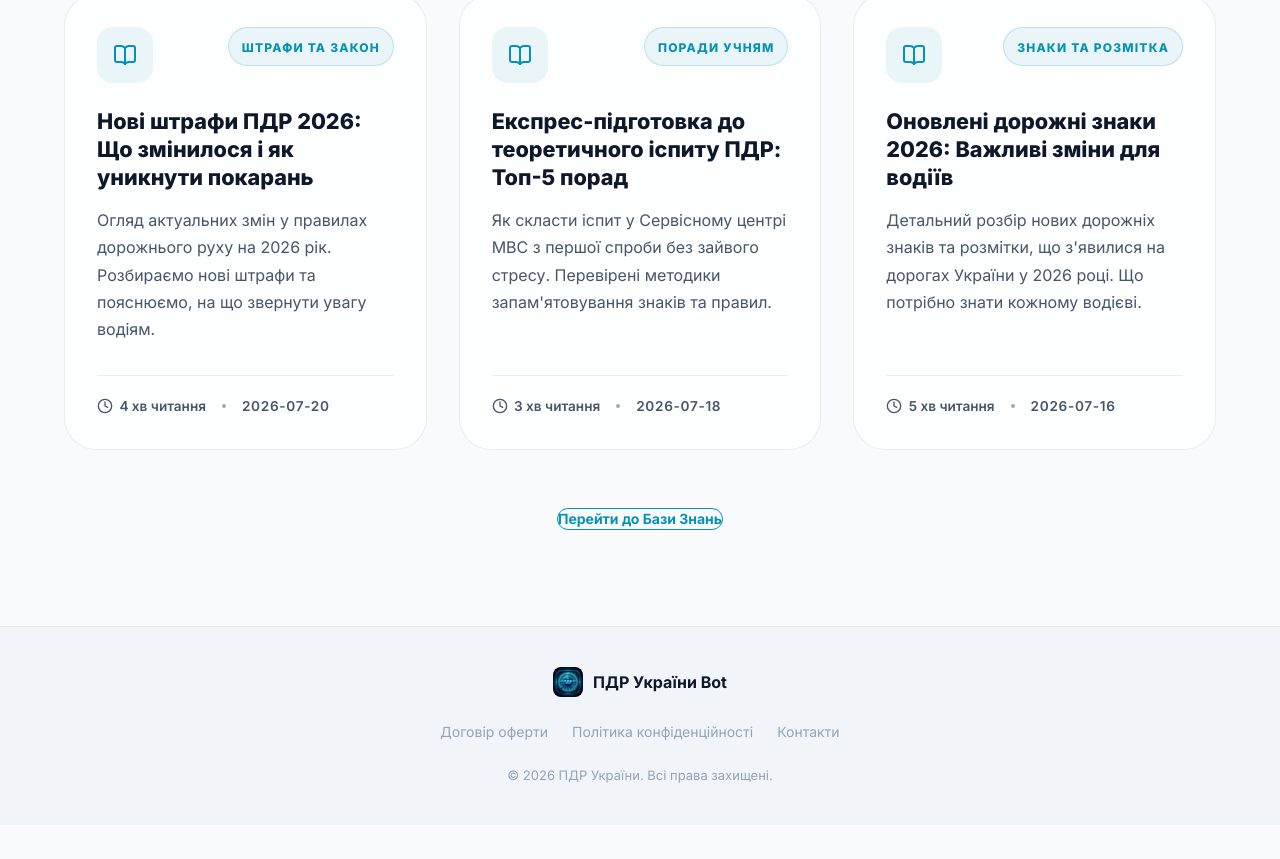
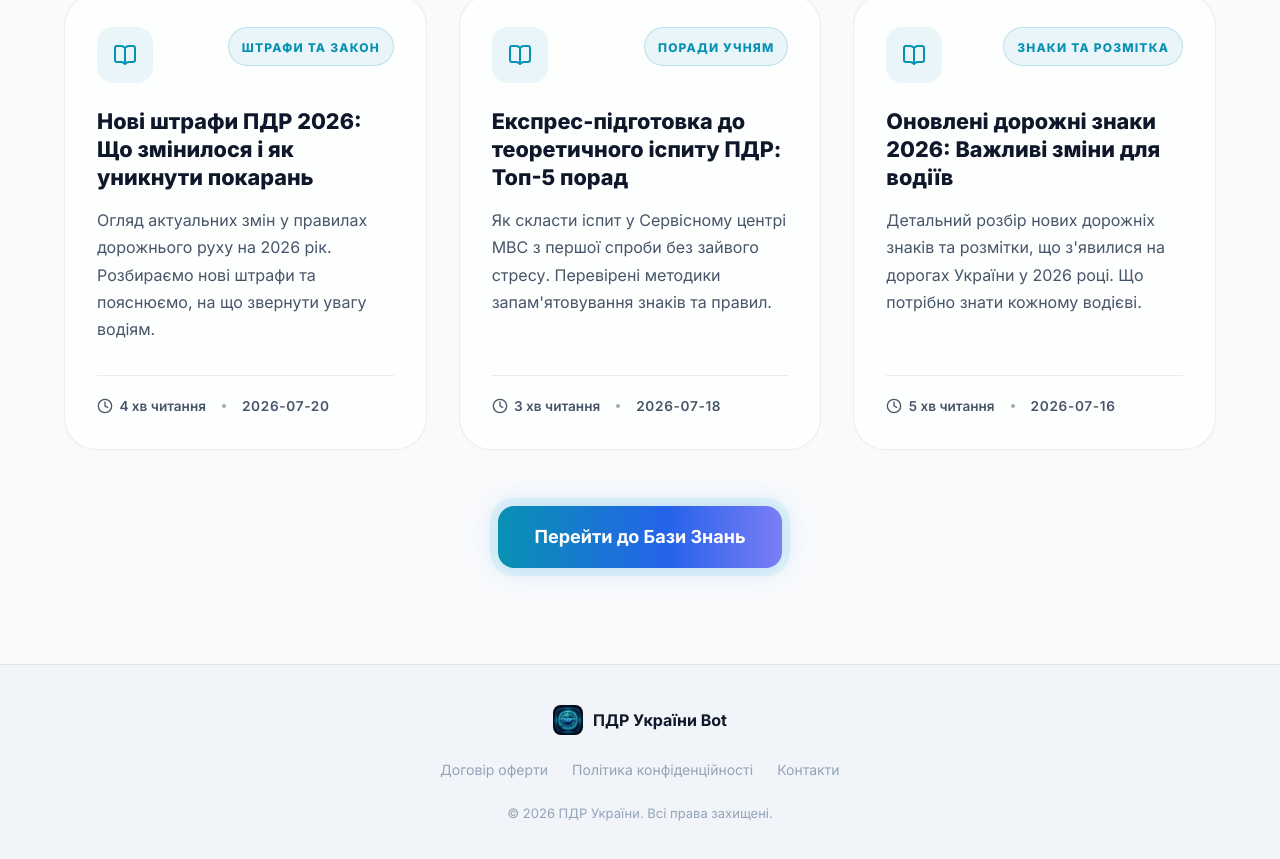
Before and after one commit to serjtlgram/pdr-landing, a Next.js app: page / in a window 1280 px wide. Shown: the part 7311-8170 px from the top of the page. Before the commit the page ends 8136 px from the top, so only its background shows below. Built offline with nearby package versions, Linux system fonts and the light colour scheme.

Commit message:
Design: Update back button and view all button styles

```diff
--- a/src/app/[slug]/page.tsx
+++ b/src/app/[slug]/page.tsx
@@ -47,8 +47,8 @@ export default async function BlogPostPage({
       <main className="container-xl" style={{ paddingTop: '8rem', paddingBottom: '6rem', position: 'relative', zIndex: 10, fontFamily: 'var(--font-inter)' }}>
 
         {/* Back Button */}
-        <div className="mb-6">
-          <Link href="/blog" className="inline-flex items-center gap-2 text-[#0284c7] hover:text-[#0369a1] transition-colors font-semibold text-sm">
+        <div className="mb-8">
+          <Link href="/blog" className="inline-flex items-center gap-2 px-5 py-2.5 rounded-full glass-card hover:-translate-y-0.5 hover:shadow-[0_8px_20px_rgba(6,182,212,0.12)] hover:border-[var(--accent-cyan)] text-[#0284c7] dark:text-[#38bdf8] transition-all duration-300 font-semibold text-sm">
             <ChevronLeft size={18} strokeWidth={2.5} />
             <span>До списку статей</span>
           </Link>
--- a/src/app/page.tsx
+++ b/src/app/page.tsx
@@ -70,7 +70,17 @@ export default function Home() {
 
             {/* View All Button */}
             <div style={{ textAlign: 'center', marginTop: '3.5rem' }}>
-              <Link href="/blog" className="inline-flex items-center gap-2 px-8 py-3 rounded-full text-[var(--accent-cyan)] font-bold text-sm border border-[var(--accent-cyan)] hover:bg-[var(--accent-cyan)] hover:text-white transition-colors duration-300">
+              <Link href="/blog"
+                className="btn-shimmer text-white font-bold rounded-2xl transition-all duration-300 animate-glow-ring"
+                style={{
+                  display: 'inline-flex',
+                  alignItems: 'center',
+                  justifyContent: 'center',
+                  whiteSpace: 'nowrap',
+                  padding: '1.1rem 2.25rem',
+                  fontSize: '1.125rem',
+                }}
+              >
                 Перейти до Бази Знань
               </Link>
             </div>
```
